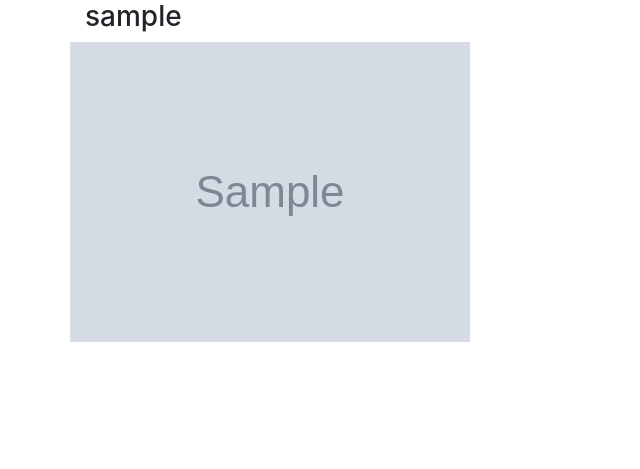
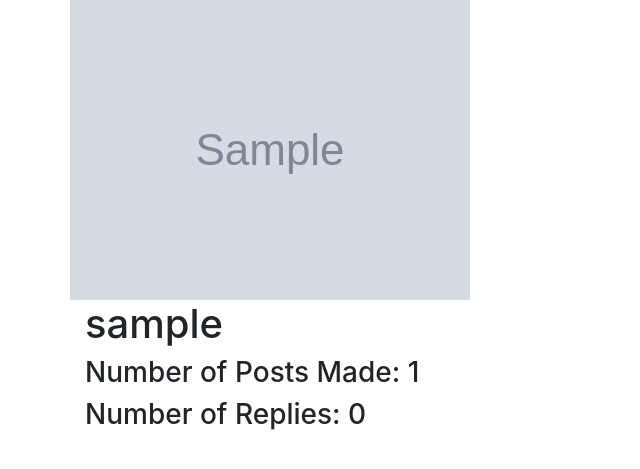
Before and after one commit to LiamSutton/Speedrun-MVC-Forum, a PHP site: page /myaccount.php in a window 1280 px wide. Shown: the part 56-525 px from the top of the page, without its empty margins (0-640 px from the left). Run offline with PHP 8.4, Linux system fonts and the light colour scheme; the visitor is signed in with stand-in values (Sample User, id 1); tables that the repository leaves empty or names only in its code hold one stand-in row (values such as "Sample post"); grey boxes marked "Sample" are stand-in pictures.

Commit message:
user account page functioning, gets avatar, post count and reply count

```diff
--- a/Models/PostDataset.php
+++ b/Models/PostDataset.php
@@ -50,6 +50,30 @@ class PostDataset
         return Post::fullPost($post);
     }
 
+    public function getUserPostCount($u_id)
+    {
+        $sqlQuery = "SELECT COUNT(*)
+                     FROM Posts
+                     WHERE p_posterID = ? AND p_parentID IS NULL";
+        $statement = $this->_dbHandle->prepare($sqlQuery);
+        $statement->execute([$u_id]);
+        $postCount = $statement->fetchColumn();
+
+        return $postCount;
+    }
+
+    public function getUserReplyCount($u_id)
+    {
+        $sqlQuery = "SELECT COUNT(*)
+                     FROM Posts
+                     WHERE p_posterID = ? AND p_parentID IS NOT NULL";
+        $statement = $this->_dbHandle->prepare($sqlQuery);
+        $statement->execute([$u_id]);
+        $replyCount = $statement->fetchColumn();
+
+        return $replyCount;
+    }
+
     public function getReplies($p_id)
     {
         $sqlQuery = "SELECT p_id, p_title, p_content, p_parentID, u_username
--- a/Views/myaccount.phtml
+++ b/Views/myaccount.phtml
@@ -2,8 +2,10 @@
 <!-- TODO: This styling is a mess, just a proof of concept -->
 <div class="container">
     <div class="row">
-        <h3 class="col-lg-12"><?php echo $view->user->getUsername() ?></h3>
         <img class=" img-circle" src=<?php echo $view->user->getAvatar()?>>
+        <h1 class="col-lg-12"><?php echo $view->user->getUsername() ?></h1>
+        <h3 class="col-lg-12">Number of Posts Made: <?php echo $view->postCount?></h3>
+        <h3 class="col-lg-12">Number of Replies: <?php echo $view->replyCount ?></h3>
     </div>
 </div>
 <?php require_once ("template/footer.phtml"); ?>
--- a/myaccount.php
+++ b/myaccount.php
@@ -10,5 +10,7 @@ $userData = new UserDataset();
 $user = $userData->getUser($_SESSION['username']);
 $view = new stdClass();
 $view->pageTitle = $user->getUsername() . "'s Account";
+$view->postCount = $postData->getUserPostCount($user->getId());
+$view->replyCount = $postData->getUserReplyCount($user->getId());
 $view->user = $user;
 require_once ("Views/myaccount.phtml");
```
